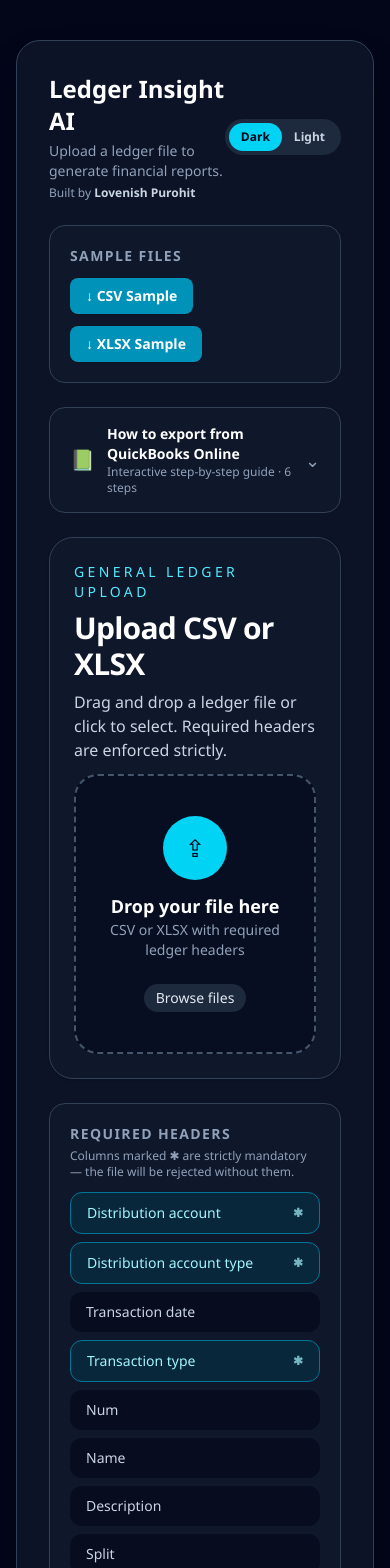
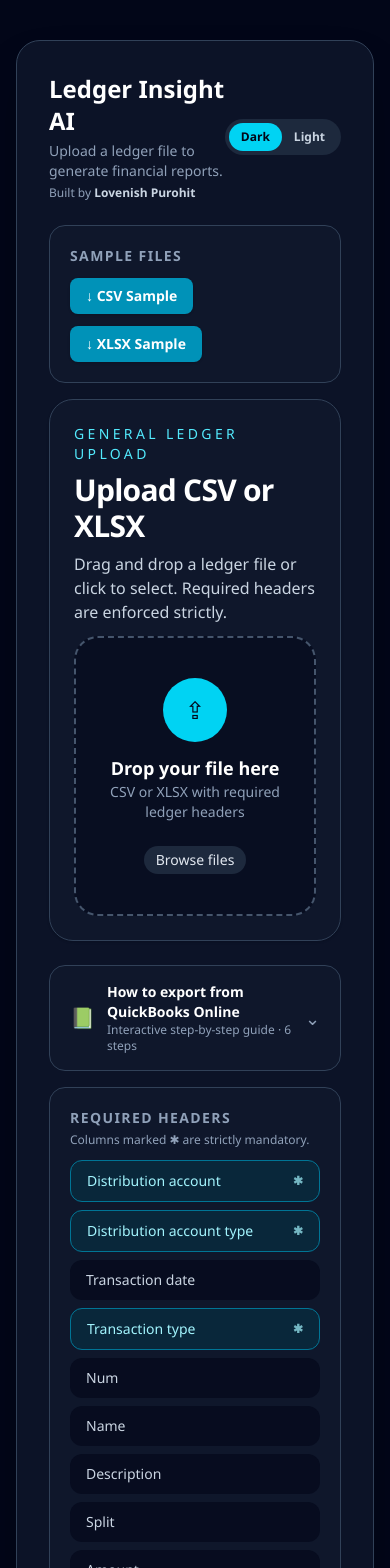
Before and after one commit to lovenishpurohit111/ledger-insight-ai, a Next.js app: page /upload in a window 390 px wide. Shown: the top 1568 px of the page. Built offline with nearby package versions, Linux system fonts and the light colour scheme.

Commit message:
fix: full-width responsive upload layout, two-column on large screens

```diff
--- a/app/upload/page.tsx
+++ b/app/upload/page.tsx
@@ -254,7 +254,7 @@ export default function UploadPage() {
   if (view === 'upload') {
     return (
       <div className={`min-h-screen px-4 py-10 ${ui.page}`}>
-        <div className={`mx-auto w-full max-w-3xl rounded-3xl border p-8 ${ui.shell}`}>
+        <div className={`mx-auto w-full max-w-5xl rounded-3xl border p-8 ${ui.shell}`}>
           <div className="space-y-6">
             <div className="flex items-center justify-between">
               <div>
@@ -264,6 +264,9 @@ export default function UploadPage() {
               </div>
               <ThemeToggle />
             </div>
+
+            <div className="grid gap-6 lg:grid-cols-2">
+              <div className="space-y-4">
                 <div className={`rounded-2xl border p-5 ${ui.panel}`}>
                   <h2 className={`text-sm font-semibold uppercase tracking-widest ${ui.label}`}>Sample Files</h2>
                   <div className="mt-3 flex flex-wrap gap-3">
@@ -271,24 +274,24 @@ export default function UploadPage() {
                     <a href="/samples/sample-ledger.xlsx" download className="rounded-lg bg-cyan-600 px-4 py-2 text-sm font-semibold text-white shadow transition-colors hover:bg-cyan-700">↓ XLSX Sample</a>
                   </div>
                 </div>
-            <QBOGuide theme={theme} />
                 <FileDropzone fileName={fileName} isDragging={isDragging} theme={theme}
                   onFileChange={handleFileChange} onDragOver={handleDragOver}
                   onDragLeave={() => setIsDragging(false)} onDrop={handleDrop} />
                 {showMapper && fileHeaders.length > 0 && (
-              <ColumnMapper
-                theme={theme}
-                fileHeaders={fileHeaders}
+                  <ColumnMapper theme={theme} fileHeaders={fileHeaders}
                     onMappingConfirmed={handleMappingConfirmed}
-                onCancel={() => { setShowMapper(false); setHeaderErrors([]); setPendingFile(null); }}
-              />
+                    onCancel={() => { setShowMapper(false); setHeaderErrors([]); setPendingFile(null); }} />
                 )}
                 {!showMapper && (uploadError || headerErrors.length > 0 || rowIssues.length > 0) && (
                   <ValidationPanel headerErrors={headerErrors} uploadError={uploadError} rowIssues={rowIssues} theme={theme} />
                 )}
+              </div>
+
+              <div className="space-y-4">
+                <QBOGuide theme={theme} />
                 <div className={`rounded-2xl border p-5 ${ui.panel}`}>
                   <h2 className={`text-sm font-semibold uppercase tracking-widest ${ui.label}`}>Required Headers</h2>
-              <p className={`mt-1 text-xs ${ui.muted}`}>Columns marked ✱ are strictly mandatory — the file will be rejected without them.</p>
+                  <p className={`mt-1 text-xs ${ui.muted}`}>Columns marked ✱ are strictly mandatory.</p>
                   <div className="mt-3 grid gap-2 sm:grid-cols-2">
                     {requiredHeaders.map((h) => {
                       const mandatory = CORE_MANDATORY.includes(h as typeof CORE_MANDATORY[number]);
@@ -299,6 +302,8 @@ export default function UploadPage() {
                         </div>
                       );
                     })}
+                  </div>
+                </div>
               </div>
             </div>
           </div>
```
Lines whose indentation alone changed are shown as unchanged.
